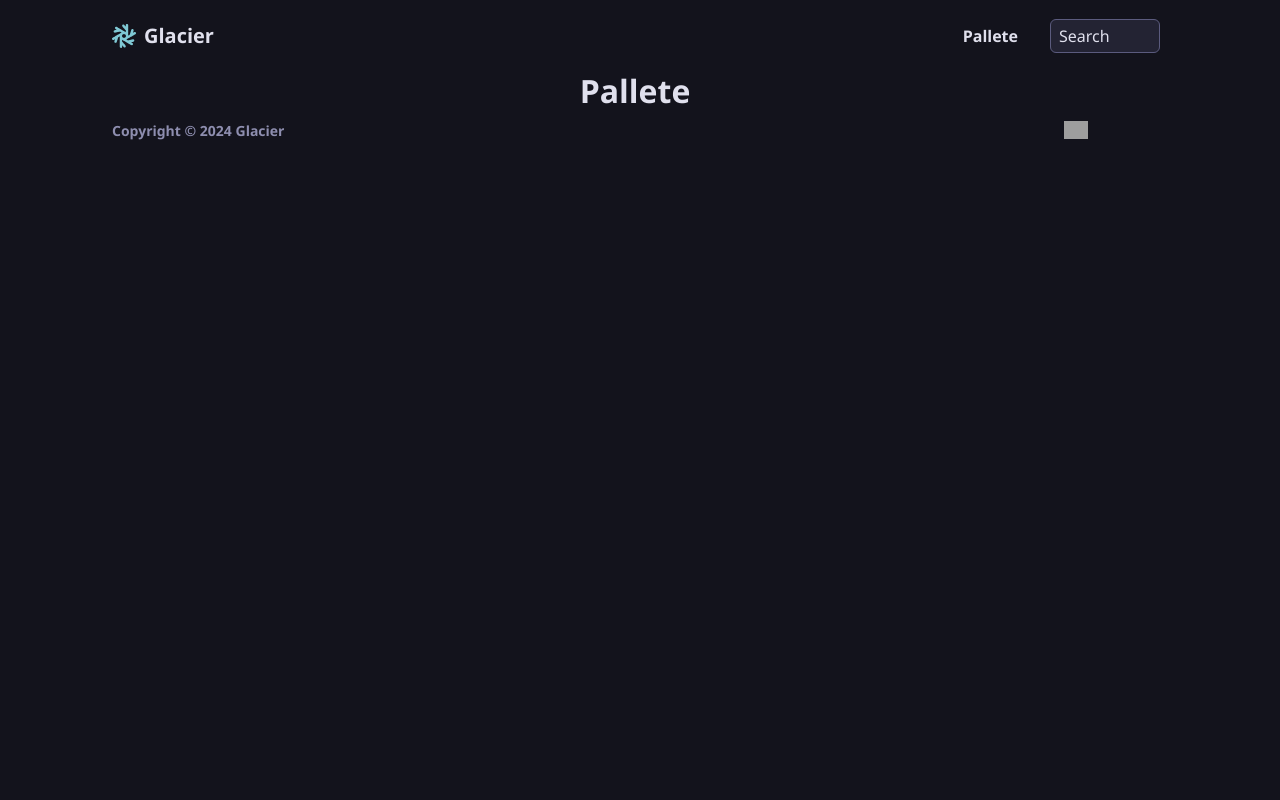
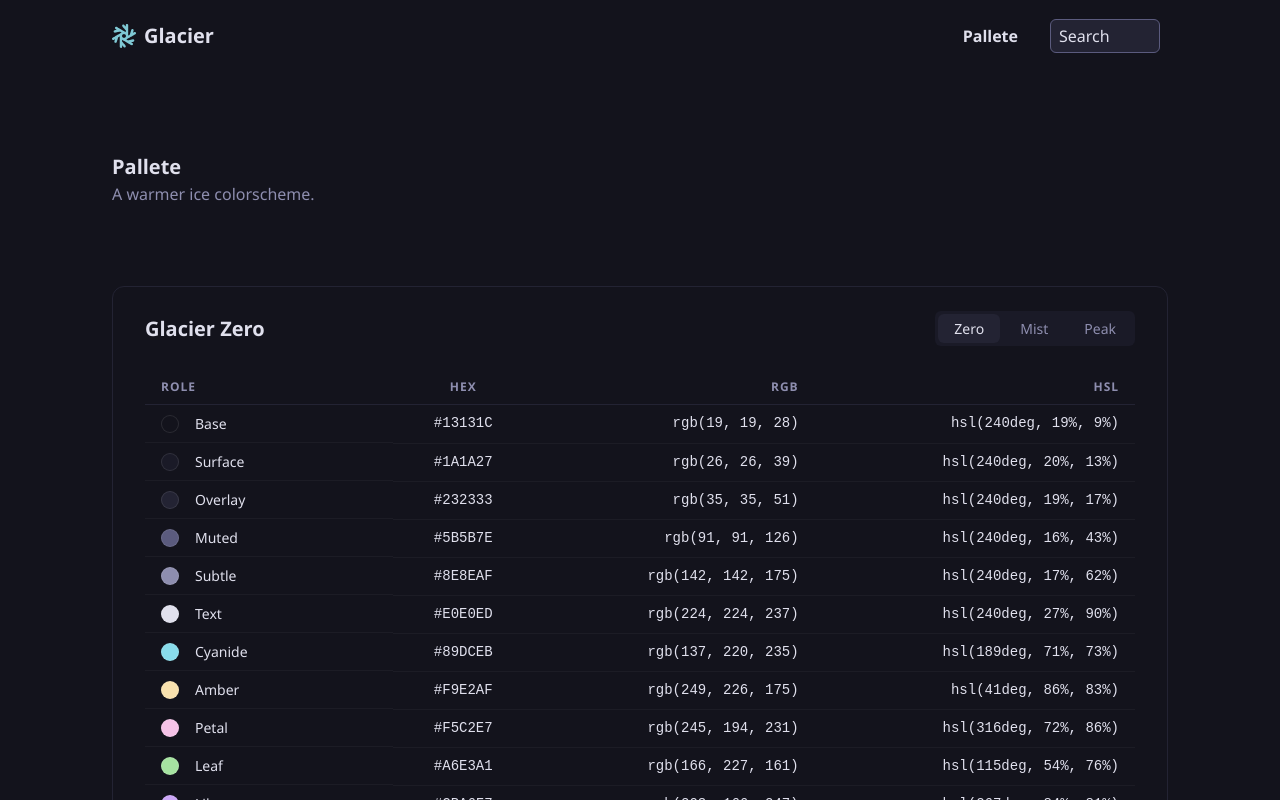
Before and after one commit to kuzanf3b/glacier, a Vue app: page /pallete in a window 1280 px wide. Shown: the top 800 px of the page. Built offline with nearby package versions, Linux system fonts and the light colour scheme; grey boxes are pictures that could not be loaded.

Commit message:
feat: Add a color palette definition with multiple variants, a component to visualize it, and a new footer.

```diff
--- a/src/components/Footer.vue
+++ b/src/components/Footer.vue
@@ -15,7 +15,7 @@
 footer {
   @include flex-between;
   height: 5vh;
-  margin: 0 $spacing-4xl;
+  margin: $spacing-md $spacing-4xl;
 
   p {
     color: var(--color-subtle);
--- a/src/components/Pallete.vue
+++ b/src/components/Pallete.vue
@@ -1,27 +1,249 @@
-<script setup lang="ts"></script>
+<script setup lang="ts">
+import { ref, computed } from 'vue';
+import { pallete } from '../theme/pallete';
+
+type VariantKey = keyof typeof pallete.colors;
+
+const activeVariant = ref<VariantKey>('zero');
+
+const variants: { key: VariantKey; label: string }[] = [
+    { key: 'zero', label: 'Zero' },
+    { key: 'mist', label: 'Mist' },
+    { key: 'peak', label: 'Peak' },
+];
+
+const colorEntries = computed(() => {
+    const colors = pallete.colors[activeVariant.value];
+    return Object.entries(colors).map(([key, value]) => {
+        const hex = value as string;
+        const label = key.replace(/([A-Z])/g, ' $1').replace(/^./, s => s.toUpperCase());
+        const { r, g, b } = hexToRgb(hex);
+        const { h, s, l } = hexToHsl(hex);
+        return {
+            key,
+            label,
+            hex,
+            rgb: `rgb(${r}, ${g}, ${b})`,
+            hsl: `hsl(${h}deg, ${s}%, ${l}%)`,
+        };
+    });
+});
+
+function hexToRgb(hex: string) {
+    const result = /^#?([a-f\d]{2})([a-f\d]{2})([a-f\d]{2})$/i.exec(hex);
+    return result
+        ? { r: parseInt(result[1], 16), g: parseInt(result[2], 16), b: parseInt(result[3], 16) }
+        : { r: 0, g: 0, b: 0 };
+}
+
+function hexToHsl(hex: string) {
+    const { r, g, b } = hexToRgb(hex);
+    const rn = r / 255, gn = g / 255, bn = b / 255;
+    const max = Math.max(rn, gn, bn), min = Math.min(rn, gn, bn);
+    let h = 0, s = 0;
+    const l = (max + min) / 2;
+
+    if (max !== min) {
+        const d = max - min;
+        s = l > 0.5 ? d / (2 - max - min) : d / (max + min);
+        switch (max) {
+            case rn: h = ((gn - bn) / d + (gn < bn ? 6 : 0)) / 6; break;
+            case gn: h = ((bn - rn) / d + 2) / 6; break;
+            case bn: h = ((rn - gn) / d + 4) / 6; break;
+        }
+    }
+
+    return {
+        h: Math.round(h * 360),
+        s: Math.round(s * 100),
+        l: Math.round(l * 100),
+    };
+}
+
+function toProperCase(str: string) {
+    return str.replace(/\b\w/g, l => l.toUpperCase());
+}
+</script>
 
 <template>
     <div class="pallete">
-        <h3>Pallete</h3>
-        <div class="pallete-content">
-            <div class="pallete-item">
-                <div class="pallete-item-color"></div>
-                <div class="pallete-item-name"></div>
+        <header>
+            <h4>Pallete</h4>
+            <p>{{ pallete.description }}</p>
+        </header>
+        <section>
+            <div class="pallete-header">
+                <h3>{{ pallete.name }} {{ toProperCase(activeVariant) }}</h3>
+                <div class="variant-tabs">
+                    <button v-for="v in variants" :key="v.key"
+                        :class="['variant-tab', { active: activeVariant === v.key }]" @click="activeVariant = v.key">
+                        {{ v.label }}
+                    </button>
+                </div>
             </div>
-        </div>
+
+            <table class="pallete-table">
+                <thead>
+                    <tr>
+                        <th class="col-role">Role</th>
+                        <th class="col-hex">Hex</th>
+                        <th class="col-rgb">RGB</th>
+                        <th class="col-hsl">HSL</th>
+                    </tr>
+                </thead>
+                <tbody>
+                    <tr v-for="color in colorEntries" :key="color.key">
+                        <td class="col-role">
+                            <span class="color-swatch" :style="{ backgroundColor: color.hex }"></span>
+                            <span class="color-name">{{ color.label }}</span>
+                        </td>
+                        <td class="col-hex">{{ color.hex }}</td>
+                        <td class="col-rgb">{{ color.rgb }}</td>
+                        <td class="col-hsl">{{ color.hsl }}</td>
+                    </tr>
+                </tbody>
+            </table>
+        </section>
     </div>
 </template>
 
 <style lang="scss">
+header {
+    @include flex-column;
+    margin: $spacing-3xl $spacing-4xl;
 
-.pallete {
-    @include flex-center;
-    margin: 0 $spacing-4xl;
-    display: flex;
-    gap: 10px;
-    .pallete-content {
-        flex-direction: column;
-        gap: 10px;
+    h4 {
+        font-size: $font-size-lg;
+        font-weight: $font-weight-bold;
+        color: var(--color-text);
+        margin: 0;
     }
 }
+
+section {
+    background-color: var(--color-base);
+    border-radius: $radius-lg;
+    padding: $spacing-lg $spacing-xl;
+    margin: $spacing-3xl $spacing-4xl;
+    border: 1px solid var(--color-overlay);
+}
+
+.pallete-header {
+    @include flex-between;
+    margin-bottom: $spacing-lg;
+
+    h3 {
+        font-size: $font-size-lg;
+        font-weight: $font-weight-bold;
+        color: var(--color-text);
+        margin: 0;
+    }
+}
+
+.variant-tabs {
+    display: flex;
+    gap: $spacing-xs;
+    background-color: var(--color-surface);
+    border-radius: $radius-md;
+    padding: 3px;
+
+    .variant-tab {
+        padding: $spacing-xs $spacing-md;
+        border: none;
+        border-radius: $radius-md;
+        background: transparent;
+        color: var(--color-subtle);
+        font-size: $font-size-sm;
+        font-family: $font-family-base;
+        cursor: pointer;
+        transition: all $transition-fast;
+
+        &:hover {
+            color: var(--color-text);
+        }
+
+        &.active {
+            background-color: var(--color-overlay);
+            color: var(--color-text);
+        }
+    }
+}
+
+.pallete-table {
+    width: 100%;
+    border-collapse: collapse;
+    font-family: $font-family-mono;
+    font-size: $font-size-sm;
+
+    thead {
+        th {
+            padding: $spacing-sm $spacing-md;
+            text-align: left;
+            color: var(--color-subtle);
+            font-weight: $font-weight-semibold;
+            font-family: $font-family-base;
+            font-size: $font-size-xs;
+            text-transform: uppercase;
+            letter-spacing: 0.08em;
+            border-bottom: 1px solid var(--color-overlay);
+
+            &.col-rgb,
+            &.col-hsl {
+                text-align: right;
+            }
+
+            &.col-hex {
+                text-align: center;
+            }
+        }
+    }
+
+    tbody {
+        tr {
+            transition: background-color $transition-fast;
+
+            &:hover {
+                background-color: var(--color-surface);
+            }
+
+            td {
+                padding: $spacing-sm $spacing-md;
+                color: var(--color-text);
+                border-bottom: 1px solid rgba(255, 255, 255, 0.04);
+
+                &.col-role {
+                    display: flex;
+                    align-items: center;
+                    gap: $spacing-md;
+                }
+
+                &.col-hex {
+                    text-align: center;
+                }
+
+                &.col-rgb {
+                    text-align: right;
+                }
+
+                &.col-hsl {
+                    text-align: right;
+                }
+            }
+        }
+    }
+}
+
+.color-swatch {
+    width: 18px;
+    height: 18px;
+    border-radius: 50%;
+    flex-shrink: 0;
+    border: 1px solid rgba(255, 255, 255, 0.1);
+}
+
+.color-name {
+    font-family: $font-family-base;
+    font-weight: $font-weight-medium;
+    color: var(--color-text);
+}
 </style>
--- /dev/null
+++ b/src/theme/pallete.ts
@@ -0,0 +1,69 @@
+export const pallete = {
+    name: "Glacier",
+    description: "A warmer ice colorscheme.",
+    colors: {
+        zero: {
+            base: "#13131C",    // Abyss
+            surface: "#1A1A27",    // Frost
+            overlay: "#232333",    // Glacier
+            muted: "#5B5B7E",    // Vapor
+            subtle: "#8E8EAF",    // Mist
+            text: "#E0E0ED",    // Crystal
+
+            // Accent
+            cyanide: "#89DCEB",
+            amber: "#F9E2AF",
+            petal: "#F5C2E7",
+            leaf: "#A6E3A1",
+            lilac: "#CBA6F7",
+            coral: "#F38BA8",
+
+            // Highlight
+            highlightLow: "#1E1E2E",   // Aura Low
+            highlightMed: "#313244",   // Aura Med
+            highlightHigh: "#45475A",  // Aura High
+        },
+        mist: {
+            base: "#1E1E2E",    // Haze
+            surface: "#252535",    // Cloud
+            overlay: "#2F2F45",    // Spirit
+            muted: "#6C7086",    // Ethereal
+            subtle: "#9399B2",    // Ghost
+            text: "#C2C6D9",    // Flow
+
+            // Accent
+            cyanide: "#89D1DD",
+            amber: "#E5D5B1",
+            petal: "#E1B0D0",
+            leaf: "#B4D5B0",
+            lilac: "#C2B3E1",
+            coral: "#E0A3AD",
+
+            // Highlight
+            highlightLow: "#2A2A3C",   // Veil Low
+            highlightMed: "#3E3E56",   // Veil Med
+            highlightHigh: "#525270",  // Veil High
+        },
+        peak: {
+            base: "#F2F2F7",    // Summit
+            surface: "#E6E6F0",    // Slope
+            overlay: "#D9D9E8",    // Ridge
+            muted: "#9494B8",    // Snow
+            subtle: "#62628A",    // Pebble
+            text: "#1A1A27",    // Ink
+
+            // Accent
+            cyanide: "#179299",
+            amber: "#A67C00",
+            petal: "#B31E8D",
+            leaf: "#40A02B",
+            lilac: "#7287FD",
+            coral: "#D20F39",
+
+            // Highlight
+            highlightLow: "#E8E8F4",   // Ice Low
+            highlightMed: "#D0D0E8",   // Ice Med
+            highlightHigh: "#B8B8D8",  // Ice High
+        }
+    }
+} as const;
```
